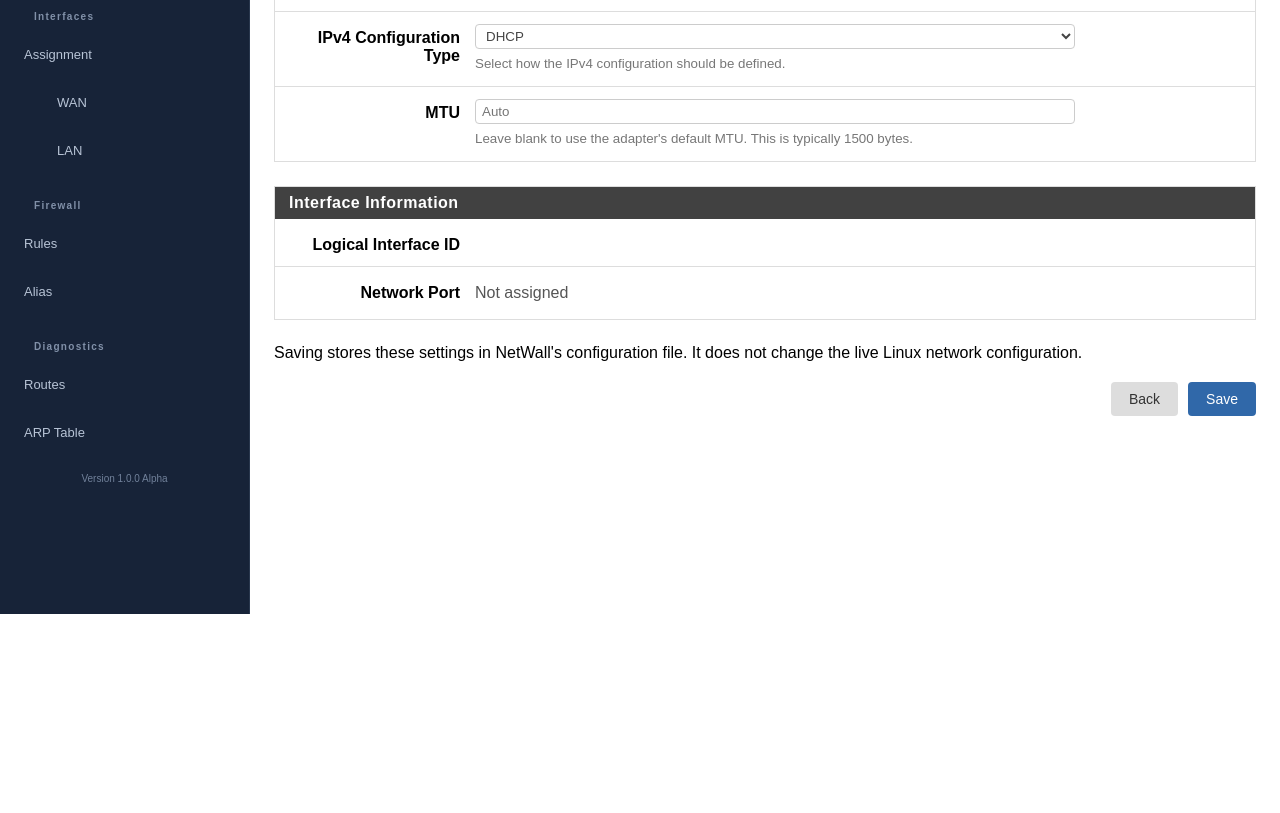
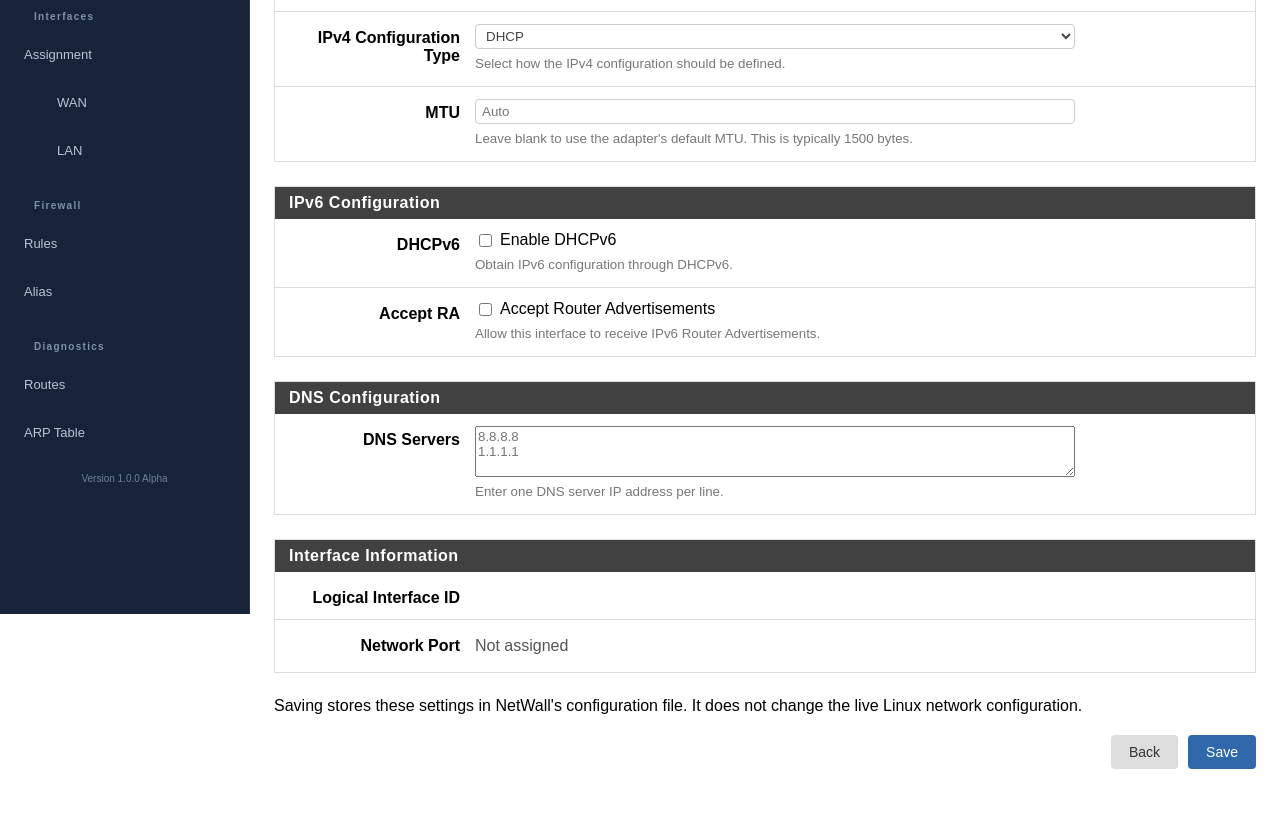
Before and after one commit to Ramiel-5/NetWall, a Node server app: template views/interface-settings.ejs in a window 1280 px wide. Shown: the part 186-999 px from the top of the page. Before the commit the page ends 800 px from the top, so only its background shows below. Run offline with Node 20, Linux system fonts and the light colour scheme; the template is opened without the code that fills it, so the values that code supplies are empty.

Commit message:
test apply setting

```diff
--- a/routes/interfaces.js
+++ b/routes/interfaces.js
@@ -1,3 +1,4 @@
+
 const express = require("express");
 const net = require("net");
 
@@ -20,9 +21,7 @@ router.get("/", (req, res) => {
 router.get("/ports", (req, res, next) => {
     try {
         const interfaces = getInterfaces();
-
         res.json({ interfaces });
-
     } catch (error) {
         next(error);
     }
@@ -36,7 +35,6 @@ router.get("/assignments", async (req, res, next) => {
         res.json({
             assignments: data.interfaces
         });
-
     } catch (error) {
         next(error);
     }
@@ -54,14 +52,10 @@ router.put("/assignments", async (req, res, next) => {
         }
 
         const availableNics = Object.keys(getInterfaces());
-
         const previousConfig = await readAssignments();
 
         const previousById = new Map(
-            previousConfig.interfaces.map(item => [
-                item.id,
-                item
-            ])
+            previousConfig.interfaces.map(item => [item.id, item])
         );
 
         const normalized = [];
@@ -82,14 +76,12 @@ router.put("/assignments", async (req, res, next) => {
             const name = item.name.trim();
             const nic = item.nic.trim();
 
-            // Validate interface ID
             if (!/^(WAN|LAN|OPT[1-9]\d*)$/.test(id)) {
                 return res.status(400).json({
                     error: `Invalid interface ID: ${id}`
                 });
             }
 
-            // Validate name
             if (!name) {
                 return res.status(400).json({
                     error: "Interface name cannot be empty"
@@ -102,7 +94,6 @@ router.put("/assignments", async (req, res, next) => {
                 });
             }
 
-            // Validate NIC
             if (nic && !availableNics.includes(nic)) {
                 return res.status(400).json({
                     error: `NIC ${nic} is unavailable`
@@ -119,6 +110,20 @@ router.put("/assignments", async (req, res, next) => {
             });
         }
 
+        // WAN must always exist
+        if (!normalized.some(item => item.id === "WAN")) {
+            return res.status(400).json({
+                error: "WAN interface cannot be deleted"
+            });
+        }
+
+        // Logical interfaces cannot exceed physical interfaces
+        if (normalized.length > availableNics.length) {
+            return res.status(400).json({
+                error: "Logical interface count cannot exceed physical interface count"
+            });
+        }
+
         // Check duplicate IDs
         const ids = normalized.map(item => item.id);
 
@@ -128,10 +133,8 @@ router.put("/assignments", async (req, res, next) => {
             });
         }
 
-        // Check duplicate names
-        const names = normalized.map(
-            item => item.name.toLowerCase()
-        );
+        // Check duplicate descriptions
+        const names = normalized.map(item => item.name.toLowerCase());
 
         if (new Set(names).size !== names.length) {
             return res.status(400).json({
@@ -139,7 +142,7 @@ router.put("/assignments", async (req, res, next) => {
             });
         }
 
-        // Check duplicate NIC assignments
+        // Check duplicate physical NIC assignments
         const selectedNics = normalized
             .map(item => item.nic)
             .filter(Boolean);
@@ -202,31 +205,47 @@ router.put("/settings/:id", async (req, res, next) => {
 
         const body = req.body || {};
 
-        const name = typeof body.name === "string"
+        // General settings
+        const name =
+            typeof body.name === "string"
                 ? body.name.trim()
                 : "";
 
+        const enabled = body.enabled;
+
+        // IPv4 settings
         const ipv4Type = body.ipv4Type;
 
-        const ipv4Address = typeof body.ipv4Address === "string"
+        const ipv4Address =
+            typeof body.ipv4Address === "string"
                 ? body.ipv4Address.trim()
                 : "";
 
-        const ipv4Gateway = typeof body.ipv4Gateway === "string"
+        const ipv4Gateway =
+            typeof body.ipv4Gateway === "string"
                 ? body.ipv4Gateway.trim()
                 : "";
 
-        const ipv4Prefix = body.ipv4Prefix === "" ||
-            body.ipv4Prefix == null
+        const ipv4Prefix =
+            body.ipv4Prefix === "" || body.ipv4Prefix == null
                 ? null
                 : Number(body.ipv4Prefix);
 
-        const mtu = body.mtu === "" || body.mtu == null
+        // MTU
+        const mtu =
+            body.mtu === "" || body.mtu == null
                 ? null
                 : Number(body.mtu);
 
+        // IPv6 settings
+        const dhcp6 = body.dhcp6;
+        const acceptRa = body.acceptRa;
+
+        // DNS settings
+        const dns = body.dns;
+
         // Validate enabled
-        if (typeof body.enabled !== "boolean") {
+        if (typeof enabled !== "boolean") {
             return res.status(400).json({
                 error: "Invalid interface enabled value"
             });
@@ -245,7 +264,7 @@ router.put("/settings/:id", async (req, res, next) => {
             });
         }
 
-        // Check duplicate descriptions
+        // Check duplicate description
         const duplicateName = data.interfaces.some(item =>
             item.id !== interfaceItem.id &&
             item.name.toLowerCase() === name.toLowerCase()
@@ -258,7 +277,11 @@ router.put("/settings/:id", async (req, res, next) => {
         }
 
         // Validate IPv4 type
-        const allowedIpv4Types = ["none", "dhcp", "static"];
+        const allowedIpv4Types = [
+            "none",
+            "dhcp",
+            "static"
+        ];
 
         if (!allowedIpv4Types.includes(ipv4Type)) {
             return res.status(400).json({
@@ -266,17 +289,7 @@ router.put("/settings/:id", async (req, res, next) => {
             });
         }
 
-        // Validate MTU
-        if (
-            mtu !== null &&
-            (!Number.isInteger(mtu) || mtu < 576 || mtu > 9000)
-        ) {
-            return res.status(400).json({
-                error: "MTU must be between 576 and 9000"
-            });
-        }
-
-        // Validate static IPv4
+        // Validate IPv4 static configuration
         if (ipv4Type === "static") {
             if (!net.isIPv4(ipv4Address)) {
                 return res.status(400).json({
@@ -301,22 +314,94 @@ router.put("/settings/:id", async (req, res, next) => {
             }
         }
 
-        // Update interface settings
-        interfaceItem.enabled = body.enabled;
+        // Validate MTU
+        if (
+            mtu !== null &&
+            (!Number.isInteger(mtu) || mtu < 576 || mtu > 9000)
+        ) {
+            return res.status(400).json({
+                error: "MTU must be between 576 and 9000"
+            });
+        }
+
+        // Validate DHCPv6
+        if (typeof dhcp6 !== "boolean") {
+            return res.status(400).json({
+                error: "Invalid DHCPv6 value"
+            });
+        }
+
+        // Validate Accept RA
+        if (typeof acceptRa !== "boolean") {
+            return res.status(400).json({
+                error: "Invalid Accept RA value"
+            });
+        }
+
+        // Validate DNS
+        if (!Array.isArray(dns)) {
+            return res.status(400).json({
+                error: "DNS servers must be an array"
+            });
+        }
+
+        const normalizedDns = [];
+
+        for (const address of dns) {
+            if (typeof address !== "string") {
+                return res.status(400).json({
+                    error: "Invalid DNS server address"
+                });
+            }
+
+            const trimmedAddress = address.trim();
+
+            if (!trimmedAddress) {
+                continue;
+            }
+
+            if (net.isIP(trimmedAddress) === 0) {
+                return res.status(400).json({
+                    error: `Invalid DNS server address: ${trimmedAddress}`
+                });
+            }
+
+            if (!normalizedDns.includes(trimmedAddress)) {
+                normalizedDns.push(trimmedAddress);
+            }
+        }
+
+        // Update interface configuration
+        interfaceItem.enabled = enabled;
+
         interfaceItem.name = name;
+
         interfaceItem.ipv4Type = ipv4Type;
 
         interfaceItem.ipv4Address =
-            ipv4Type === "static" ? ipv4Address : "";
+            ipv4Type === "static"
+                ? ipv4Address
+                : "";
 
         interfaceItem.ipv4Prefix =
-            ipv4Type === "static" ? ipv4Prefix : null;
+            ipv4Type === "static"
+                ? ipv4Prefix
+                : null;
 
         interfaceItem.ipv4Gateway =
-            ipv4Type === "static" ? ipv4Gateway : "";
+            ipv4Type === "static"
+                ? ipv4Gateway
+                : "";
 
         interfaceItem.mtu = mtu;
 
+        interfaceItem.dhcp6 = dhcp6;
+
+        interfaceItem.acceptRa = acceptRa;
+
+        interfaceItem.dns = normalizedDns;
+
+        // Save configuration to JSON
         await saveAssignments(data.interfaces);
 
         res.json({
--- a/views/interface-settings.ejs
+++ b/views/interface-settings.ejs
@@ -207,6 +207,102 @@
                     </div>
 
                 </section>
+                <!-- IPv6 Configuration -->
+<section class="config-container">
+
+    <div class="config-header">
+        IPv6 Configuration
+    </div>
+
+    <!-- DHCPv6 -->
+    <div class="config-row">
+
+        <label for="dhcp6" class="config-label">
+            DHCPv6
+        </label>
+
+        <div class="config-field">
+
+            <label class="checkbox-label">
+                <input
+                    type="checkbox"
+                    id="dhcp6"
+                    name="dhcp6"
+                    <%= interfaceItem.dhcp6 ? "checked" : "" %>
+                >
+
+                Enable DHCPv6
+            </label>
+
+            <small>
+                Obtain IPv6 configuration through DHCPv6.
+            </small>
+
+        </div>
+
+    </div>
+
+    <!-- Accept RA -->
+    <div class="config-row">
+
+        <label for="acceptRa" class="config-label">
+            Accept RA
+        </label>
+
+        <div class="config-field">
+
+            <label class="checkbox-label">
+                <input
+                    type="checkbox"
+                    id="acceptRa"
+                    name="acceptRa"
+                    <%= interfaceItem.acceptRa ? "checked" : "" %>
+                >
+
+                Accept Router Advertisements
+            </label>
+
+            <small>
+                Allow this interface to receive IPv6 Router Advertisements.
+            </small>
+
+        </div>
+
+    </div>
+
+</section>
+
+<!-- DNS Configuration -->
+<section class="config-container">
+
+    <div class="config-header">
+        DNS Configuration
+    </div>
+
+    <div class="config-row">
+
+        <label for="dns" class="config-label">
+            DNS Servers
+        </label>
+
+        <div class="config-field">
+
+            <textarea
+                id="dns"
+                name="dns"
+                rows="3"
+                placeholder="8.8.8.8&#10;1.1.1.1"
+            ><%= Array.isArray(interfaceItem.dns) ? interfaceItem.dns.join("\n") : "" %></textarea>
+
+            <small>
+                Enter one DNS server IP address per line.
+            </small>
+
+        </div>
+
+    </div>
+
+</section>
 
                 <!-- Interface Information -->
                 <section class="config-container">
```
Also changed, not shown: src/js/interface-settings.js (+67 -32 lines). Lines whose indentation alone changed are shown as unchanged.
